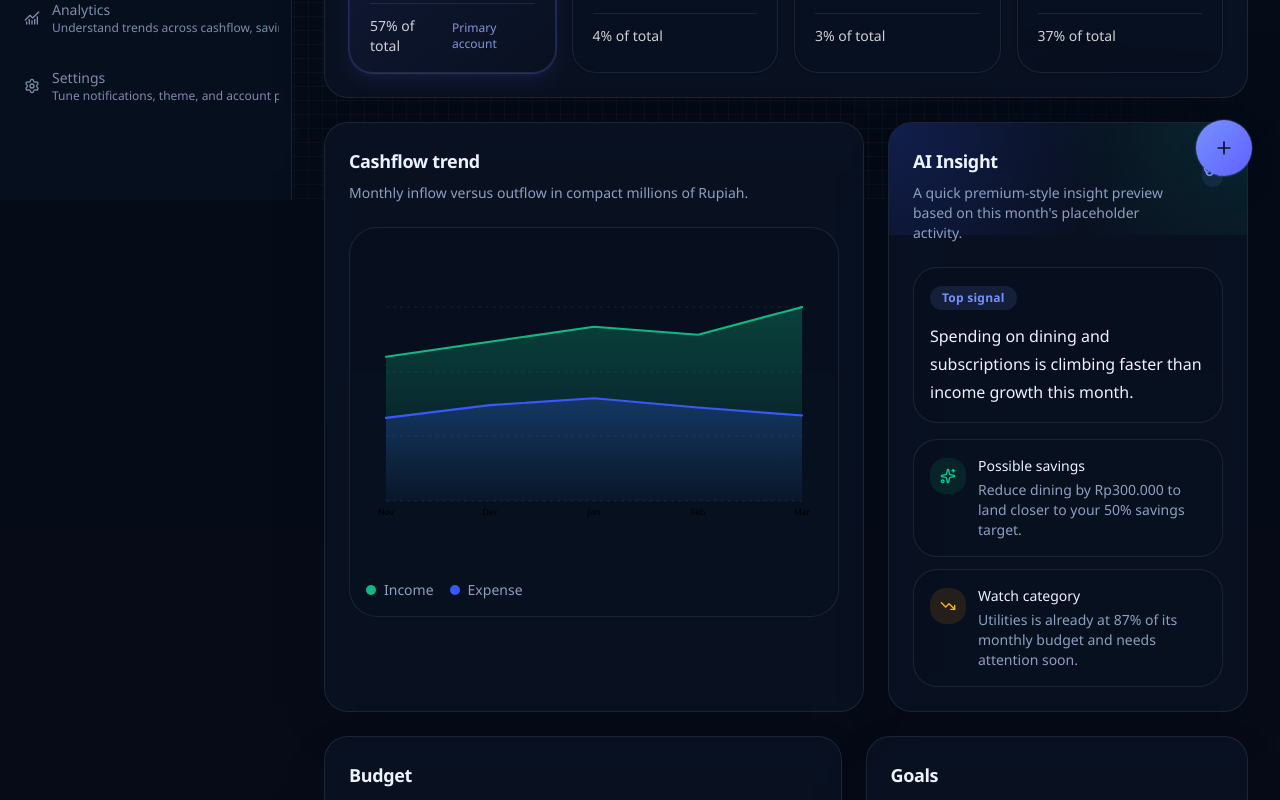
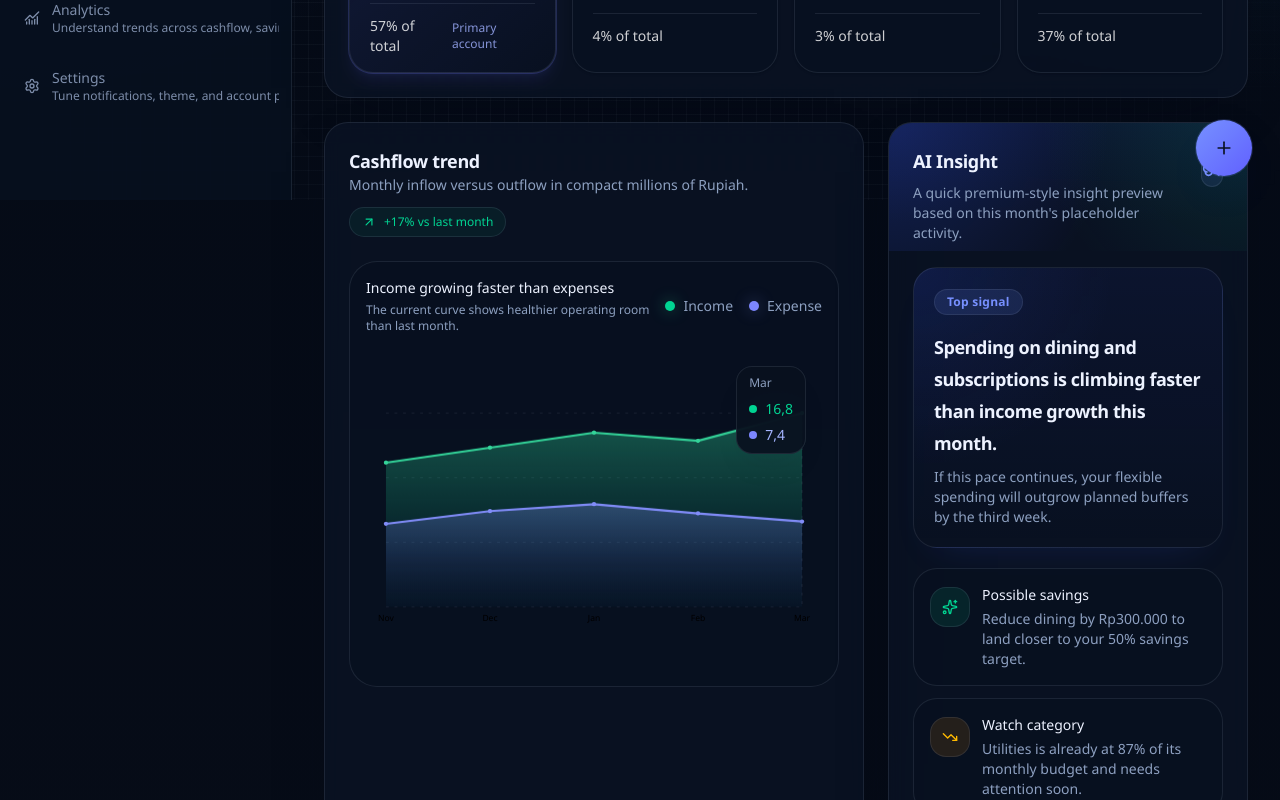
Before and after one commit to Faizax26/Fyntra, a Next.js app: page /app/dashboard in a window 1280 px wide. Shown: the part 600-1400 px from the top of the page. Built offline with nearby package versions, Linux system fonts and the light colour scheme.

Commit message:
Elevate FAB interaction feel

```diff
--- a/src/components/dashboard/ai-insight.tsx
+++ b/src/components/dashboard/ai-insight.tsx
@@ -1,3 +1,6 @@
+"use client";
+
+import { motion } from "framer-motion";
 import { BrainCircuit, Sparkles, TrendingDown } from "lucide-react";
 
 import { Badge } from "@/components/ui/badge";
@@ -5,9 +8,16 @@ import { Card, CardContent, CardDescription, CardHeader, CardTitle } from "@/com
 
 export function AiInsight() {
   return (
-    <Card className="h-full overflow-hidden">
+    <motion.div
+      initial={{ opacity: 0, scale: 0.98, y: 10 }}
+      whileInView={{ opacity: 1, scale: 1, y: 0 }}
+      viewport={{ once: true, amount: 0.35 }}
+      transition={{ duration: 0.45, ease: "easeOut" }}
+      className="h-full"
+    >
+      <Card className="h-full overflow-hidden border-primary/10 shadow-[0_22px_48px_-30px_rgba(56,87,255,0.28)]">
       <CardHeader className="relative">
-        <div className="absolute inset-x-0 top-0 h-28 bg-[radial-gradient(circle_at_top_left,rgba(56,87,255,0.2),transparent_58%),radial-gradient(circle_at_top_right,rgba(16,185,129,0.14),transparent_52%)]" />
+        <div className="absolute inset-x-0 top-0 h-32 bg-[radial-gradient(circle_at_top_left,rgba(56,87,255,0.24),transparent_58%),radial-gradient(circle_at_top_right,rgba(16,185,129,0.14),transparent_54%),linear-gradient(180deg,rgba(56,87,255,0.07),transparent_78%)]" />
         <div className="relative flex items-start justify-between gap-3">
           <div>
             <CardTitle>AI Insight</CardTitle>
@@ -15,21 +25,24 @@ export function AiInsight() {
               A quick premium-style insight preview based on this month&apos;s placeholder activity.
             </CardDescription>
           </div>
-          <span className="flex size-10 items-center justify-center rounded-2xl bg-primary/10 text-primary">
+          <span className="flex size-10 items-center justify-center rounded-2xl border border-primary/15 bg-primary/10 text-primary shadow-[0_14px_28px_-20px_rgba(56,87,255,0.42)]">
             <BrainCircuit className="size-5" />
           </span>
         </div>
       </CardHeader>
-      <CardContent className="space-y-4">
-        <div className="rounded-3xl border bg-background/55 p-4">
-          <Badge className="bg-primary/12 text-primary">Top signal</Badge>
-          <p className="mt-3 text-base font-medium leading-7">
+      <CardContent className="space-y-5">
+        <div className="rounded-3xl border border-primary/12 bg-[radial-gradient(circle_at_top_left,rgba(56,87,255,0.12),transparent_48%),linear-gradient(180deg,rgba(56,87,255,0.06),transparent_100%)] p-5 shadow-[0_18px_38px_-26px_rgba(56,87,255,0.22)]">
+          <Badge className="border border-primary/15 bg-primary/12 text-primary shadow-[0_10px_24px_-18px_rgba(56,87,255,0.45)]">Top signal</Badge>
+          <p className="mt-4 text-lg font-semibold leading-8 tracking-tight">
             Spending on dining and subscriptions is climbing faster than income growth this month.
+          </p>
+          <p className="mt-2 text-sm text-muted-foreground">
+            If this pace continues, your flexible spending will outgrow planned buffers by the third week.
           </p>
         </div>
         <div className="grid gap-3">
-          <div className="flex items-start gap-3 rounded-3xl border bg-background/55 p-4">
-            <span className="mt-0.5 flex size-9 shrink-0 items-center justify-center rounded-2xl bg-emerald-500/12 text-emerald-600 dark:text-emerald-400">
+          <div className="flex items-start gap-3 rounded-3xl border bg-background/55 p-4 transition hover:bg-background/70">
+            <span className="mt-0.5 flex size-10 shrink-0 items-center justify-center rounded-2xl border border-emerald-500/12 bg-emerald-500/12 text-emerald-600 shadow-[0_14px_28px_-22px_rgba(16,185,129,0.42)] dark:text-emerald-400">
               <Sparkles className="size-4" />
             </span>
             <div>
@@ -37,8 +50,8 @@ export function AiInsight() {
               <p className="mt-1 text-sm text-muted-foreground">Reduce dining by Rp300.000 to land closer to your 50% savings target.</p>
             </div>
           </div>
-          <div className="flex items-start gap-3 rounded-3xl border bg-background/55 p-4">
-            <span className="mt-0.5 flex size-9 shrink-0 items-center justify-center rounded-2xl bg-amber-500/12 text-amber-600 dark:text-amber-400">
+          <div className="flex items-start gap-3 rounded-3xl border bg-background/55 p-4 transition hover:bg-background/70">
+            <span className="mt-0.5 flex size-10 shrink-0 items-center justify-center rounded-2xl border border-amber-500/12 bg-amber-500/12 text-amber-600 shadow-[0_14px_28px_-22px_rgba(245,158,11,0.36)] dark:text-amber-400">
               <TrendingDown className="size-4" />
             </span>
             <div>
@@ -48,6 +61,7 @@ export function AiInsight() {
           </div>
         </div>
       </CardContent>
-    </Card>
+      </Card>
+    </motion.div>
   );
 }
--- a/src/components/dashboard/cashflow-chart.tsx
+++ b/src/components/dashboard/cashflow-chart.tsx
@@ -1,8 +1,23 @@
+"use client";
+
+import { useMemo, useState } from "react";
+import { ArrowUpRight } from "lucide-react";
+
 import { Card, CardContent, CardDescription, CardHeader, CardTitle } from "@/components/ui/card";
+import { formatCompactCurrency } from "@/lib/format";
+import { cn } from "@/lib/utils";
 import type { CashflowPoint } from "@/lib/types";
 
-function buildLinePath(
+type ChartPoint = {
+  x: number;
+  y: number;
+  value: number;
+  label: string;
+};
+
+function buildPoints(
   values: number[],
+  labels: string[],
   width: number,
   height: number,
   paddingX: number,
@@ -12,102 +27,242 @@ function buildLinePath(
   const chartWidth = width - paddingX * 2;
   const chartHeight = height - paddingY * 2;
 
-  return values
-    .map((value, index) => {
-      const x = paddingX + (chartWidth / Math.max(values.length - 1, 1)) * index;
-      const y = height - paddingY - (value / maxValue) * chartHeight;
-
-      return `${index === 0 ? "M" : "L"} ${x} ${y}`;
-    })
-    .join(" ");
+  return values.map((value, index) => ({
+    label: labels[index],
+    value,
+    x: paddingX + (chartWidth / Math.max(values.length - 1, 1)) * index,
+    y: height - paddingY - (value / maxValue) * chartHeight
+  }));
 }
 
-function buildAreaPath(
-  values: number[],
-  width: number,
-  height: number,
-  paddingX: number,
-  paddingY: number,
-  maxValue: number
-) {
-  const chartWidth = width - paddingX * 2;
-  const baselineY = height - paddingY;
-  const line = values.map((value, index) => {
-    const x = paddingX + (chartWidth / Math.max(values.length - 1, 1)) * index;
-    const y = baselineY - (value / maxValue) * (height - paddingY * 2);
+function buildLinePath(points: ChartPoint[]) {
+  return points.map((point, index) => `${index === 0 ? "M" : "L"} ${point.x} ${point.y}`).join(" ");
+}
 
-    return `${index === 0 ? "M" : "L"} ${x} ${y}`;
-  });
+function buildAreaPath(points: ChartPoint[], baselineY: number) {
+  if (!points.length) {
+    return "";
+  }
 
-  const lastX = paddingX + chartWidth;
-
-  return `${line.join(" ")} L ${lastX} ${baselineY} L ${paddingX} ${baselineY} Z`;
+  return `${buildLinePath(points)} L ${points[points.length - 1]!.x} ${baselineY} L ${points[0]!.x} ${baselineY} Z`;
 }
 
 export function CashflowChart({ data }: { data: CashflowPoint[] }) {
+  const [hovered, setHovered] = useState<{ index: number; series: "income" | "expense" } | null>(null);
+
   const width = 640;
   const height = 320;
   const paddingX = 28;
   const paddingY = 24;
+  const labels = data.map((item) => item.month);
   const maxValue = Math.max(...data.flatMap((item) => [item.income, item.expense]));
   const incomeValues = data.map((item) => item.income);
   const expenseValues = data.map((item) => item.expense);
-  const incomeLine = buildLinePath(incomeValues, width, height, paddingX, paddingY, maxValue);
-  const expenseLine = buildLinePath(expenseValues, width, height, paddingX, paddingY, maxValue);
-  const incomeArea = buildAreaPath(incomeValues, width, height, paddingX, paddingY, maxValue);
-  const expenseArea = buildAreaPath(expenseValues, width, height, paddingX, paddingY, maxValue);
+  const incomeDelta = data.length > 1 ? ((data[data.length - 1]!.income - data[data.length - 2]!.income) / data[data.length - 2]!.income) * 100 : 0;
+
+  const { incomePoints, expensePoints, incomeLine, expenseLine, incomeArea, expenseArea } = useMemo(() => {
+    const nextIncomePoints = buildPoints(incomeValues, labels, width, height, paddingX, paddingY, maxValue);
+    const nextExpensePoints = buildPoints(expenseValues, labels, width, height, paddingX, paddingY, maxValue);
+
+    return {
+      incomePoints: nextIncomePoints,
+      expensePoints: nextExpensePoints,
+      incomeLine: buildLinePath(nextIncomePoints),
+      expenseLine: buildLinePath(nextExpensePoints),
+      incomeArea: buildAreaPath(nextIncomePoints, height - paddingY),
+      expenseArea: buildAreaPath(nextExpensePoints, height - paddingY)
+    };
+  }, [expenseValues, incomeValues, labels, maxValue]);
+
+  const activeIndex = hovered?.index ?? data.length - 1;
+  const activePointX = incomePoints[activeIndex]?.x ?? paddingX;
+  const activeIncome = data[activeIndex]?.income ?? 0;
+  const activeExpense = data[activeIndex]?.expense ?? 0;
+  const activeMonth = data[activeIndex]?.month ?? "";
+  const highlightIncome = hovered?.series === "income";
+  const highlightExpense = hovered?.series === "expense";
 
   return (
-    <Card className="h-full">
+    <Card className="h-full overflow-hidden">
       <CardHeader>
+        <div className="flex flex-wrap items-start justify-between gap-3">
+          <div>
             <CardTitle>Cashflow trend</CardTitle>
             <CardDescription>Monthly inflow versus outflow in compact millions of Rupiah.</CardDescription>
+          </div>
+          <div className="inline-flex items-center gap-2 rounded-full border border-emerald-500/15 bg-emerald-500/8 px-3 py-1.5 text-xs font-medium text-emerald-600 dark:text-emerald-400">
+            <ArrowUpRight className="size-3.5" />
+            {`${incomeDelta >= 0 ? "+" : ""}${incomeDelta.toFixed(0)}% vs last month`}
+          </div>
+        </div>
       </CardHeader>
       <CardContent>
         <div className="rounded-[1.75rem] border bg-background/55 p-4">
+          <div className="mb-4 flex items-center justify-between gap-3">
+            <div>
+              <p className="text-sm font-medium text-foreground">Income growing faster than expenses</p>
+              <p className="mt-1 text-xs text-muted-foreground">The current curve shows healthier operating room than last month.</p>
+            </div>
+            <div className="hidden items-center gap-4 text-sm text-muted-foreground sm:flex">
+              <span className="inline-flex items-center gap-2">
+                <span className="size-2.5 rounded-full bg-emerald-400 shadow-[0_0_16px_rgba(52,211,153,0.45)]" />
+                Income
+              </span>
+              <span className="inline-flex items-center gap-2">
+                <span className="size-2.5 rounded-full bg-indigo-400 shadow-[0_0_16px_rgba(129,140,248,0.4)]" />
+                Expense
+              </span>
+            </div>
+          </div>
+          <div className="relative">
             <svg viewBox={`0 0 ${width} ${height}`} className="h-[320px] w-full" role="img" aria-label="Cashflow trend chart">
               <defs>
                 <linearGradient id="incomeGradient" x1="0" y1="0" x2="0" y2="1">
-                <stop offset="0%" stopColor="var(--chart-2)" stopOpacity="0.3" />
-                <stop offset="100%" stopColor="var(--chart-2)" stopOpacity="0.03" />
+                  <stop offset="0%" stopColor="rgb(52 211 153)" stopOpacity="0.38" />
+                  <stop offset="75%" stopColor="rgb(16 185 129)" stopOpacity="0.08" />
+                  <stop offset="100%" stopColor="rgb(16 185 129)" stopOpacity="0.02" />
                 </linearGradient>
                 <linearGradient id="expenseGradient" x1="0" y1="0" x2="0" y2="1">
-                <stop offset="0%" stopColor="var(--chart-1)" stopOpacity="0.24" />
-                <stop offset="100%" stopColor="var(--chart-1)" stopOpacity="0.03" />
+                  <stop offset="0%" stopColor="rgb(129 140 248)" stopOpacity="0.3" />
+                  <stop offset="72%" stopColor="rgb(99 102 241)" stopOpacity="0.08" />
+                  <stop offset="100%" stopColor="rgb(99 102 241)" stopOpacity="0.02" />
                 </linearGradient>
               </defs>
 
               {[0, 1, 2, 3].map((index) => {
                 const y = paddingY + ((height - paddingY * 2) / 3) * index;
 
-              return <line key={index} x1={paddingX} y1={y} x2={width - paddingX} y2={y} stroke="rgba(148,163,184,0.18)" strokeDasharray="4 6" />;
+                return (
+                  <line
+                    key={index}
+                    x1={paddingX}
+                    y1={y}
+                    x2={width - paddingX}
+                    y2={y}
+                    stroke="rgba(148,163,184,0.16)"
+                    strokeDasharray="4 8"
+                  />
+                );
               })}
 
-            <path d={incomeArea} fill="url(#incomeGradient)" />
-            <path d={expenseArea} fill="url(#expenseGradient)" />
-            <path d={incomeLine} fill="none" stroke="var(--chart-2)" strokeWidth="3" strokeLinecap="round" strokeLinejoin="round" />
-            <path d={expenseLine} fill="none" stroke="var(--chart-1)" strokeWidth="3" strokeLinecap="round" strokeLinejoin="round" />
+              <path d={incomeArea} fill="url(#incomeGradient)" className="cashflow-area cashflow-area-delay-1" />
+              <path d={expenseArea} fill="url(#expenseGradient)" className="cashflow-area cashflow-area-delay-2" />
+
+              {highlightIncome ? (
+                <path d={incomeLine} fill="none" stroke="rgba(52,211,153,0.22)" strokeWidth="10" strokeLinecap="round" strokeLinejoin="round" />
+              ) : null}
+              {highlightExpense ? (
+                <path d={expenseLine} fill="none" stroke="rgba(129,140,248,0.2)" strokeWidth="10" strokeLinecap="round" strokeLinejoin="round" />
+              ) : null}
+
+              <path
+                d={incomeLine}
+                fill="none"
+                stroke="rgb(52 211 153)"
+                strokeWidth="3"
+                strokeLinecap="round"
+                strokeLinejoin="round"
+                className="cashflow-line cashflow-line-delay-1"
+              />
+              <path
+                d={expenseLine}
+                fill="none"
+                stroke="rgb(129 140 248)"
+                strokeWidth="3"
+                strokeLinecap="round"
+                strokeLinejoin="round"
+                className="cashflow-line cashflow-line-delay-2"
+              />
+
+              <line x1={activePointX} y1={paddingY} x2={activePointX} y2={height - paddingY} stroke="rgba(148,163,184,0.2)" strokeDasharray="4 8" />
+
+              {incomePoints.map((point, index) => (
+                <g key={`income-${point.label}`}>
+                  <circle
+                    cx={point.x}
+                    cy={point.y}
+                    r={hovered?.index === index ? 6 : 0}
+                    fill="rgba(52,211,153,0.16)"
+                    className="transition-all duration-200"
+                  />
+                  <circle
+                    cx={point.x}
+                    cy={point.y}
+                    r={hovered?.index === index ? 4 : 3}
+                    fill="rgb(52 211 153)"
+                    className="transition-all duration-200"
+                  />
+                  <circle
+                    cx={point.x}
+                    cy={point.y}
+                    r={16}
+                    fill="transparent"
+                    onMouseEnter={() => setHovered({ index, series: "income" })}
+                    onMouseLeave={() => setHovered(null)}
+                  />
+                </g>
+              ))}
+
+              {expensePoints.map((point, index) => (
+                <g key={`expense-${point.label}`}>
+                  <circle
+                    cx={point.x}
+                    cy={point.y}
+                    r={hovered?.index === index ? 6 : 0}
+                    fill="rgba(129,140,248,0.16)"
+                    className="transition-all duration-200"
+                  />
+                  <circle
+                    cx={point.x}
+                    cy={point.y}
+                    r={hovered?.index === index ? 4 : 3}
+                    fill="rgb(129 140 248)"
+                    className="transition-all duration-200"
+                  />
+                  <circle
+                    cx={point.x}
+                    cy={point.y}
+                    r={16}
+                    fill="transparent"
+                    onMouseEnter={() => setHovered({ index, series: "expense" })}
+                    onMouseLeave={() => setHovered(null)}
+                  />
+                </g>
+              ))}
 
               {data.map((item, index) => {
                 const x = paddingX + ((width - paddingX * 2) / Math.max(data.length - 1, 1)) * index;
 
                 return (
-                <g key={item.month}>
-                  <text x={x} y={height - 4} textAnchor="middle" fontSize="12" fill="var(--color-muted-foreground)">
+                  <text key={item.month} x={x} y={height - 4} textAnchor="middle" fontSize="12" fill="var(--color-muted-foreground)">
                     {item.month}
                   </text>
-                </g>
                 );
               })}
             </svg>
 
-          <div className="mt-4 flex flex-wrap items-center gap-4 text-sm text-muted-foreground">
+            <div className="pointer-events-none absolute right-4 top-4 rounded-2xl border border-border/70 bg-background/92 px-3 py-2 shadow-[0_18px_38px_-24px_rgba(15,23,42,0.35)] backdrop-blur-xl">
+              <p className="text-xs font-medium text-muted-foreground">{activeMonth}</p>
+              <div className="mt-2 grid gap-1.5 text-sm">
+                <span className="inline-flex items-center gap-2 text-emerald-600 dark:text-emerald-400">
+                  <span className="size-2 rounded-full bg-emerald-400" />
+                  {formatCompactCurrency(activeIncome)}
+                </span>
+                <span className="inline-flex items-center gap-2 text-indigo-500 dark:text-indigo-300">
+                  <span className="size-2 rounded-full bg-indigo-400" />
+                  {formatCompactCurrency(activeExpense)}
+                </span>
+              </div>
+            </div>
+          </div>
+
+          <div className="mt-4 flex flex-wrap items-center gap-4 text-sm text-muted-foreground sm:hidden">
             <span className="inline-flex items-center gap-2">
-              <span className="size-2.5 rounded-full bg-[var(--chart-2)]" />
+              <span className="size-2.5 rounded-full bg-emerald-400 shadow-[0_0_16px_rgba(52,211,153,0.45)]" />
               Income
             </span>
             <span className="inline-flex items-center gap-2">
-              <span className="size-2.5 rounded-full bg-[var(--chart-1)]" />
+              <span className="size-2.5 rounded-full bg-indigo-400 shadow-[0_0_16px_rgba(129,140,248,0.4)]" />
               Expense
             </span>
           </div>
```
Also changed, not shown: src/app/globals.css (+49 -0 lines). Lines whose indentation alone changed are shown as unchanged.
